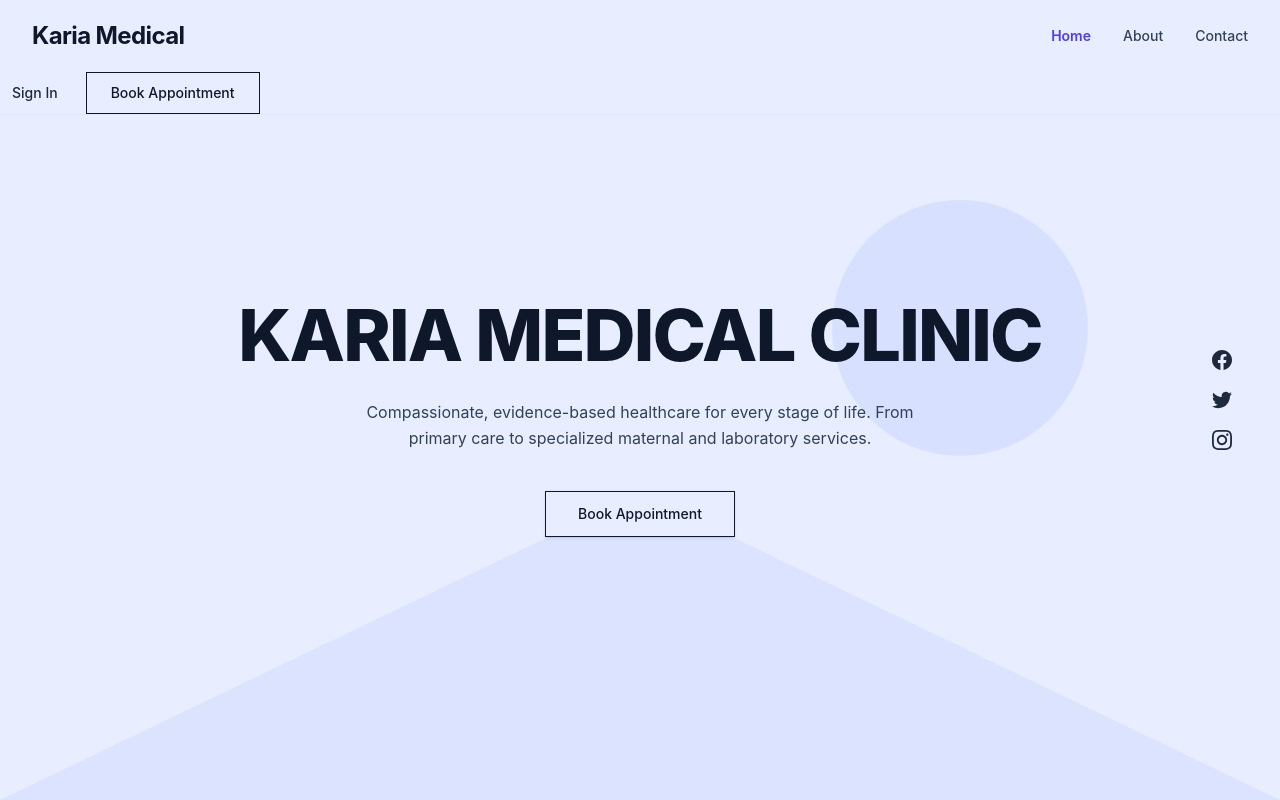
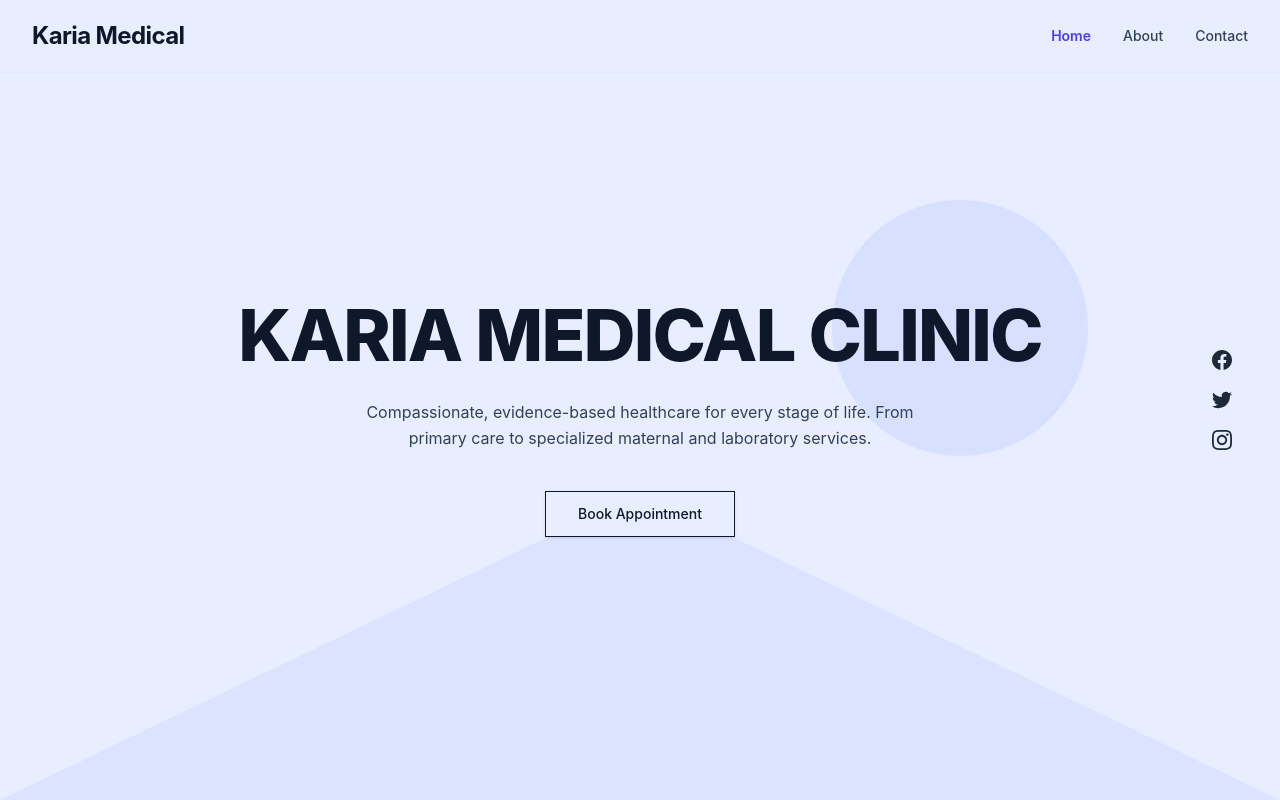
Before and after one commit to akingori371-oss/Karia, a React (Vite) app: page / in a window 1280 px wide. Shown: the top 800 px of the page. Built offline with nearby package versions, Linux system fonts and the light colour scheme.

Commit message:
remove the book appointment button and sign in link from the navbar

```diff
--- a/src/App.jsx
+++ b/src/App.jsx
@@ -44,7 +44,7 @@
 
         </div>
 
-        <div className="hidden md:flex items-center gap-4">
+        {/* <div className="hidden md:flex items-center gap-4">
           <Link
     to="/signin"
     className="text-sm font-medium text-slate-800 hover:text-indigo-600 transition-colors px-3 py-2"
@@ -58,7 +58,7 @@
           >
             Book Appointment
           </Link>
-        </div>
+        </div> */}
 <div>
         <button
           className="md:hidden text-slate-900"
```
